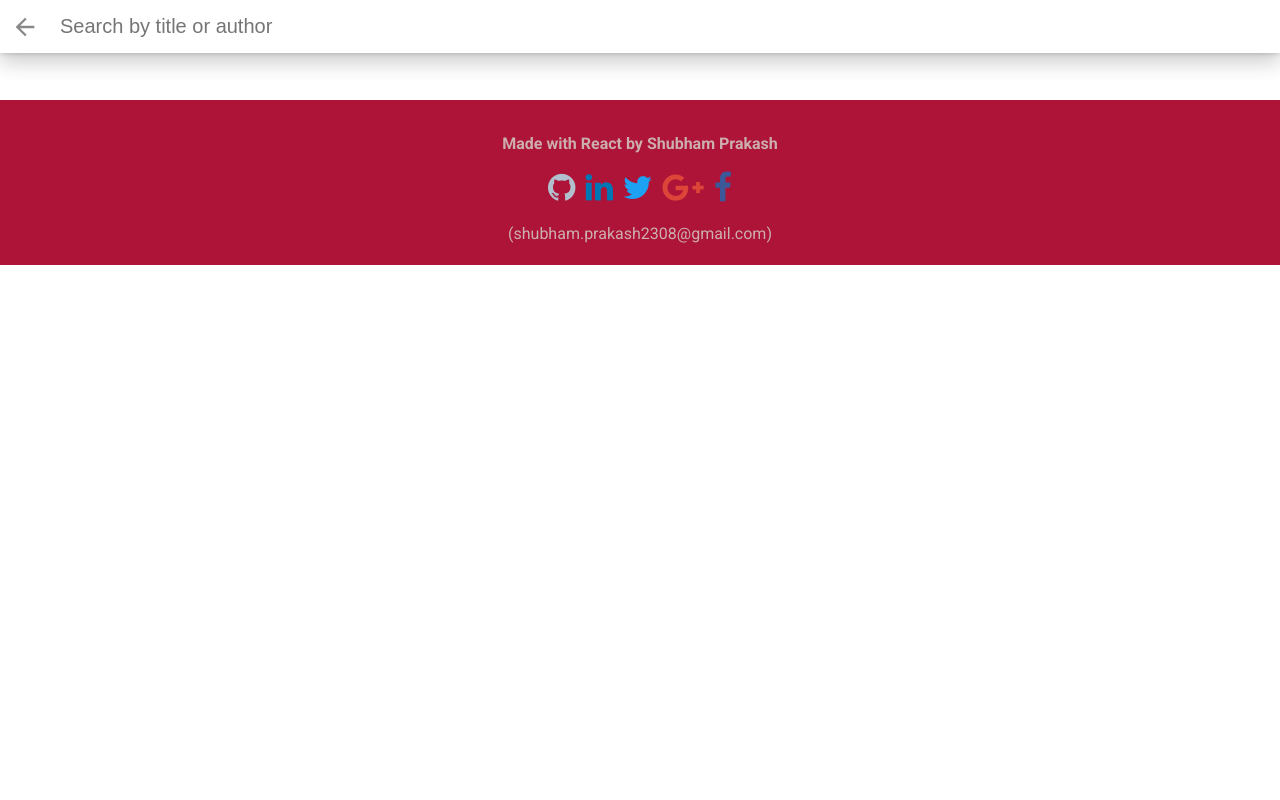
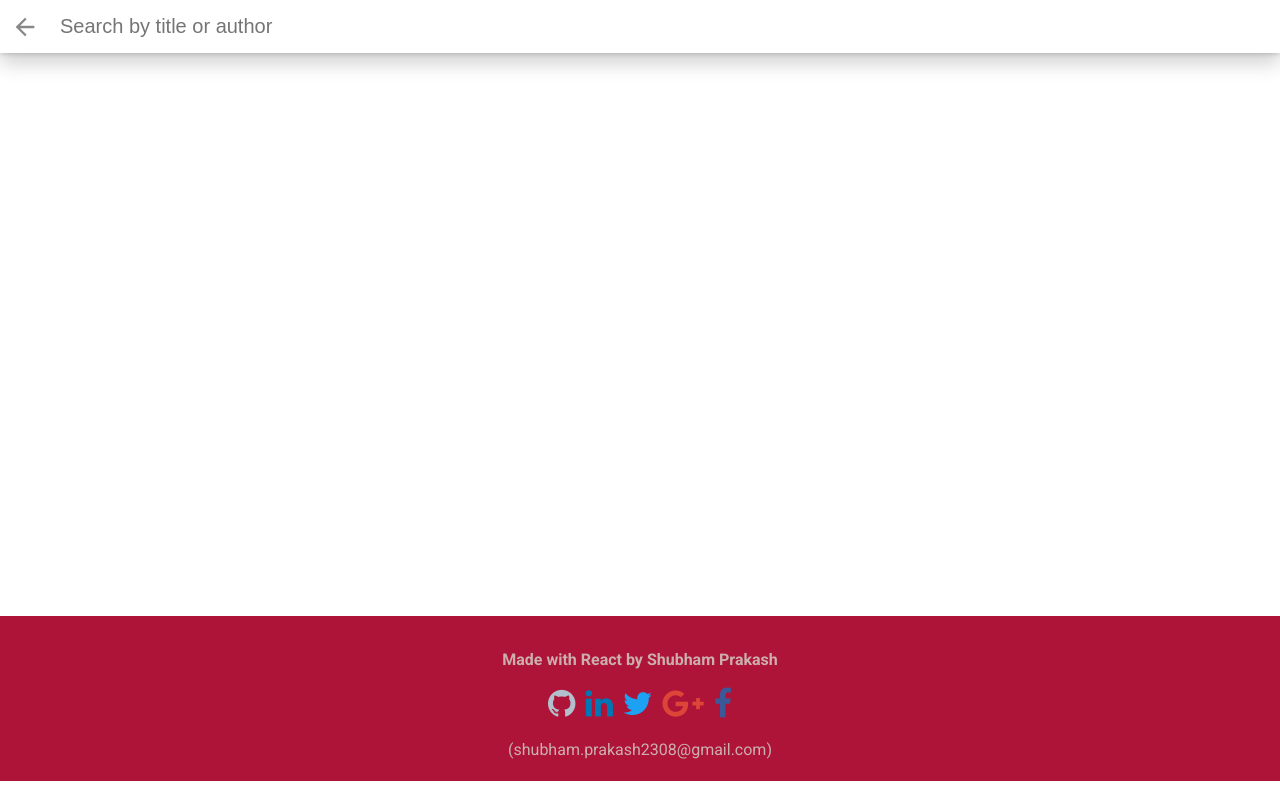
Before and after one commit to iShubhamPrakash/book-tracker, a React (Create React App) app: page /searchbooks in a window 1280 px wide. Built offline with nearby package versions, Linux system fonts and the light colour scheme; no server answers.

Commit message:
Add minimum height for the search page

```diff
--- a/src/App.css
+++ b/src/App.css
@@ -6,6 +6,9 @@ body {
 }
 body, .app {
   background: white;
+}
+.search-books{
+  min-height: 77vh;
 }
 
 /* main page */
```
